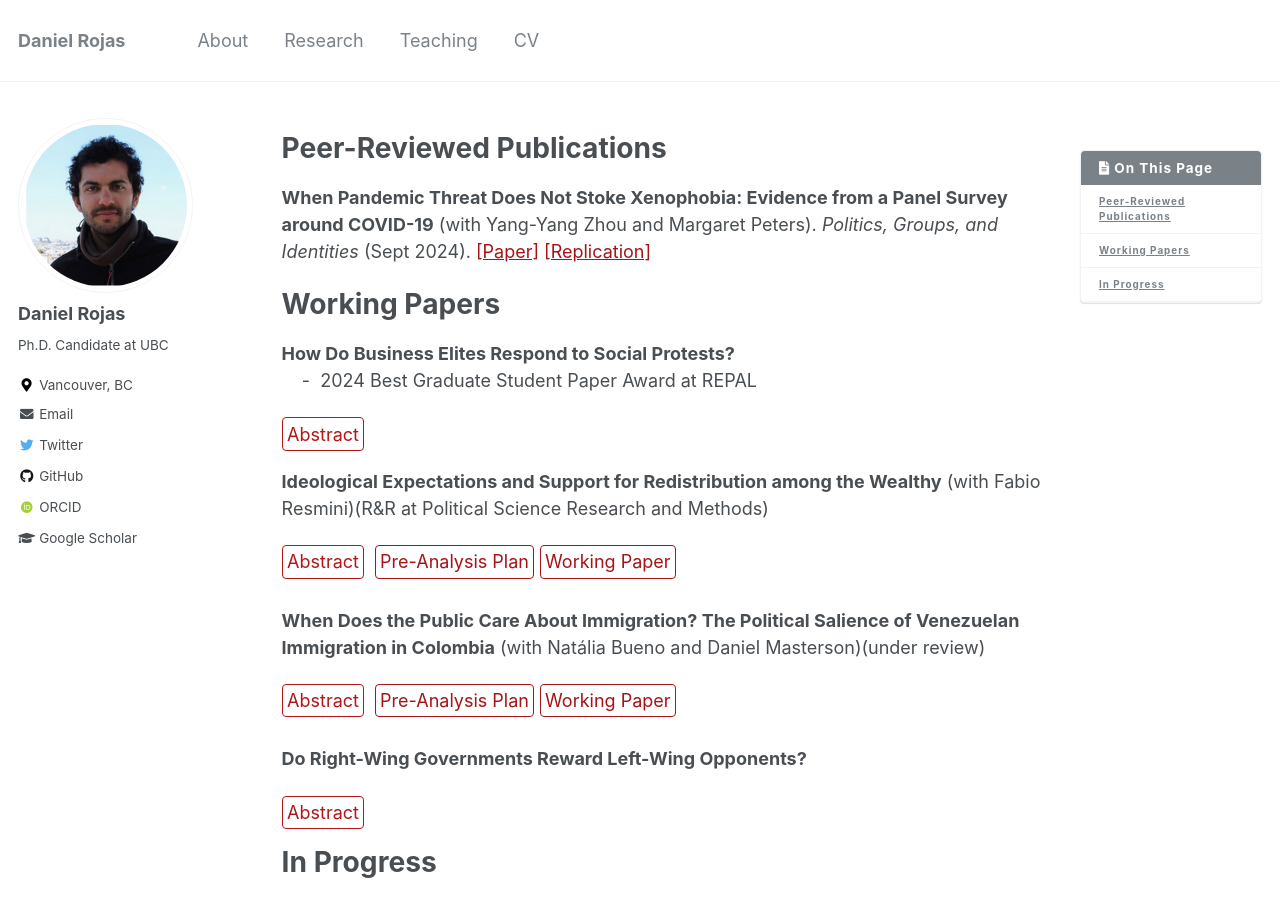
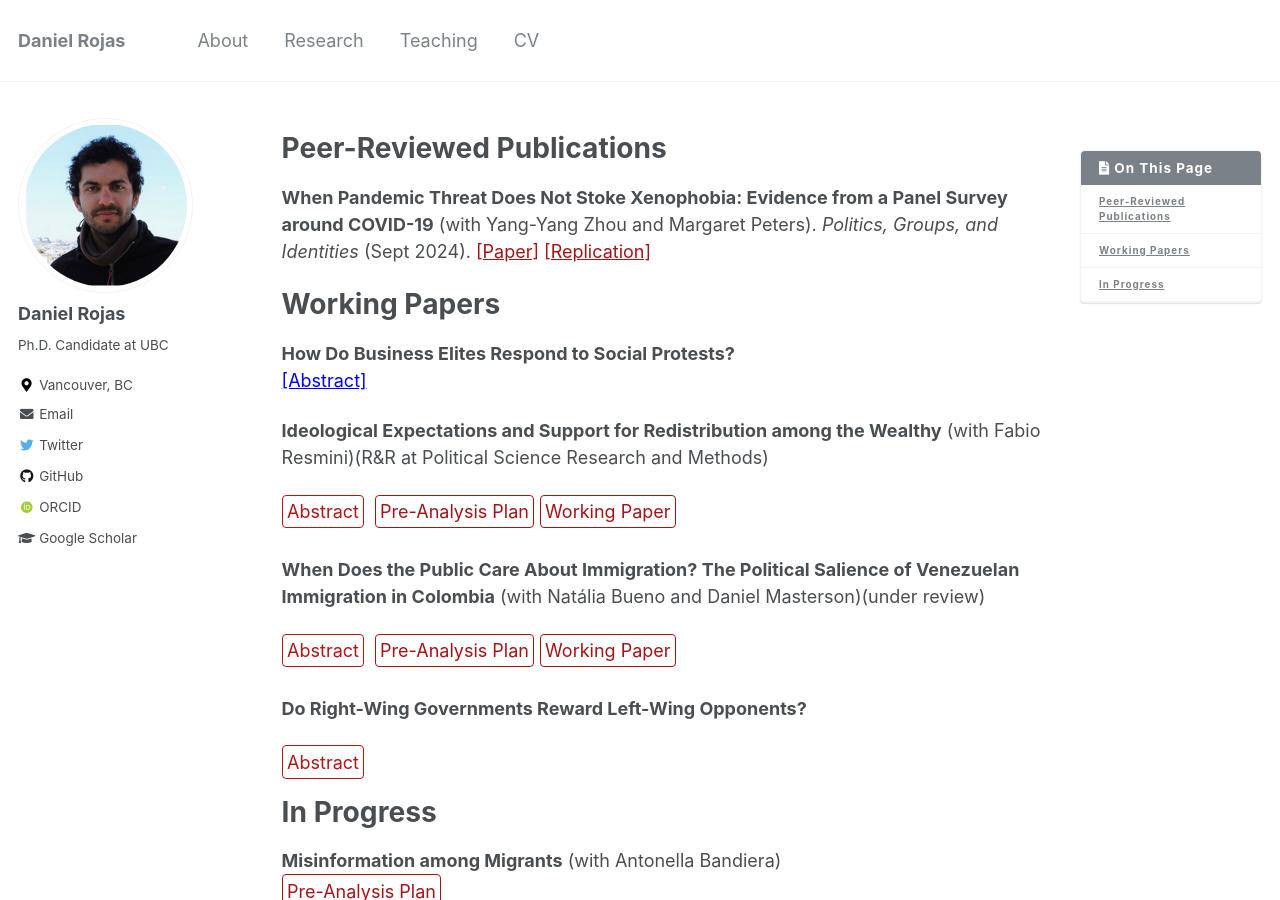
Before and after one commit to danielrojaslozano/danielrojaslozano.github.io, a Jekyll site: the page built from _pages/research.md, in a window 1280 px wide and 900 px high. Built offline with Jekyll 4.4.1, drawn with Linux system fonts in a browser that asks for light colours; some web fonts are replaced.

Commit message:
Update research.md

```diff
--- a/_pages/research.md
+++ b/_pages/research.md
@@ -49,19 +49,32 @@ details > p {
 # Peer-Reviewed Publications
 
 **When Pandemic Threat Does Not Stoke Xenophobia: Evidence from a Panel Survey around COVID-19** (with Yang-Yang Zhou and Margaret Peters). *Politics, Groups, and Identities* (Sept 2024).
-<a href="https://www.tandfonline.com/doi/full/10.1080/21565503.2024.2392240#abstract" target="_blank">[Paper]</a>
+<a href="https://www.tandfonline.com/doi/full/10.1080/21565503.2024.2392240" target="_blank">[Paper]</a>
 <a href="https://dataverse.harvard.edu/dataset.xhtml?persistentId=doi:10.7910/DVN/YQ9DZJ" target="_blank">[Replication]</a>
 
 
 
 # Working Papers
 
-**How Do Business Elites Respond to Social Protests?**
+<b>How Do Business Elites Respond to Social Protests?</b>
 <br />
-&nbsp;&nbsp;&nbsp;&nbsp;-&nbsp;&nbsp;2024 Best Graduate Student Paper Award at REPAL
-<br />
-<details><summary>Abstract</summary><p>The political economy states instability and uncertainty negatively affect employment and investment. While violent protests create economic uncertainty and political instability, we know little about how economic elites respond to such events—most existing scholarship focuses on the impact of protests on political elites and public opinion. I argue that economically driven violent protests signal diminished state capacity and increased economic hardship. Violence creates fear and costs to elites, who lean on the signaling effect of protesters’ extreme behavior, coordinate their response through business associations, and decide to concede by creating jobs because they fear further unrest and future changes in the distribution of political power. I test this theory in Colombia and find that labor demand increases in municipalities exposed to violent protests, not among those exposed to nonviolent ones. Qualitative research validates the theorized mechanism. Results suggest that economic elites are responsive to redistributive demands expressed through extra-electoral means.</p>
-</details> &nbsp;
+<a href="javascript:void(0);" onclick="toggleAbstract()" style="text-decoration: underline; color: blue;">[Abstract]</a>
+
+<div id="abstract-content" style="display: none; margin-top: 10px;">
+    <p>The political economy states instability and uncertainty negatively affect employment and investment. While violent protests create economic uncertainty and political instability, we know little about how economic elites respond to such events—most existing scholarship focuses on the impact of protests on political elites and public opinion. I argue that economically driven violent protests signal diminished state capacity and increased economic hardship. Violence creates fear and costs to elites, who lean on the signaling effect of protesters’ extreme behavior, coordinate their response through business associations, and decide to concede by creating jobs because they fear further unrest and future changes in the distribution of political power. I test this theory in Colombia and find that labor demand increases in municipalities exposed to violent protests, not among those exposed to nonviolent ones. Qualitative research validates the theorized mechanism. Results suggest that economic elites are responsive to redistributive demands expressed through extra-electoral means.</p>
+</div>
+
+<script>
+    function toggleAbstract() {
+        var content = document.getElementById("abstract-content");
+        if (content.style.display === "none") {
+            content.style.display = "block";
+        } else {
+            content.style.display = "none";
+        }
+    }
+</script>
+
 
  **Ideological Expectations and Support for Redistribution among the Wealthy** (with Fabio Resmini)(R&R at Political Science Research and Methods)
 <br />
```
